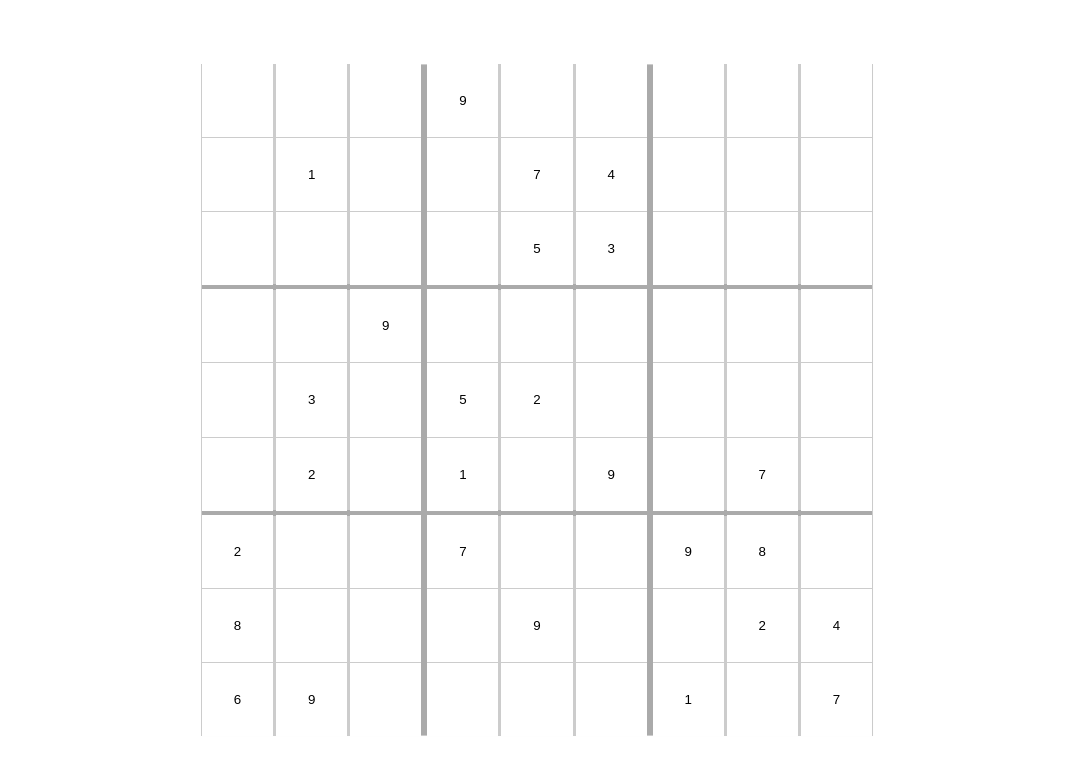
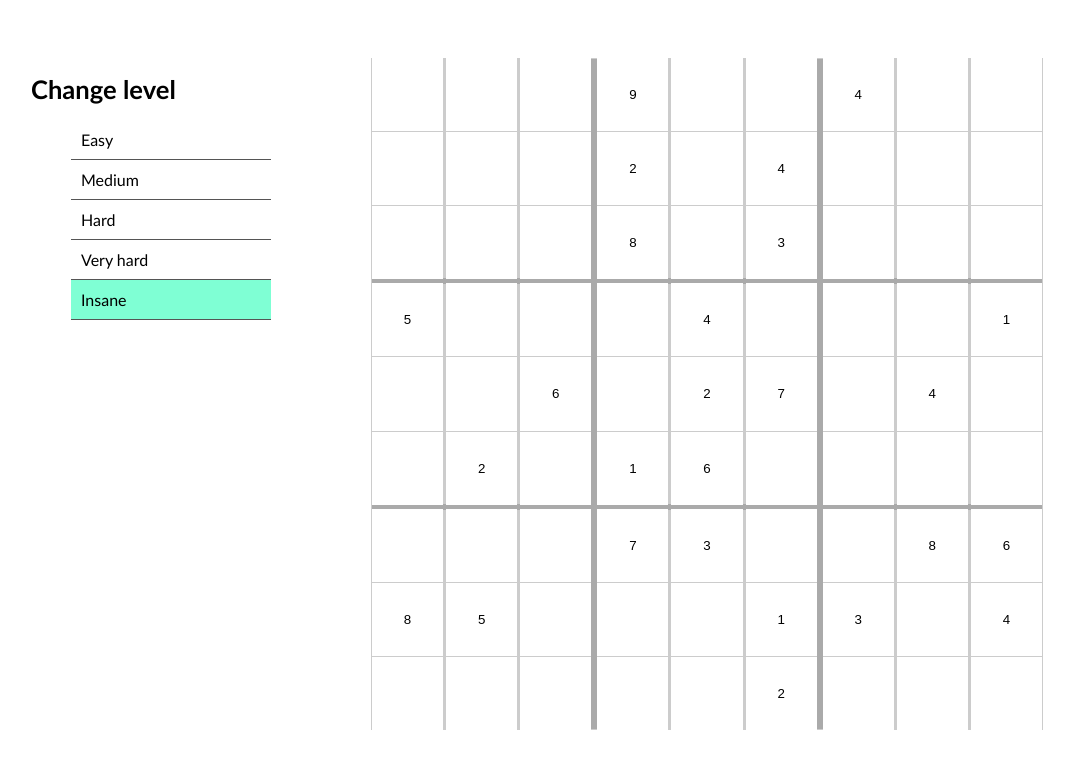
Before and after one commit to vinicius-sabadim/sudoku-svelte, a Svelte app: page / in a window 1280 px wide. Shown: the top 774 px of the page, without its empty margins (103-1177 px from the left). Built offline with nearby package versions, Linux system fonts and the light colour scheme; the HTML template or start-up script is replaced by a standard one.

Commit message:
Including the change level menu

```diff
--- a/src/App.svelte
+++ b/src/App.svelte
@@ -1,12 +1,20 @@
 <script>
+  import Info from "./Info.svelte";
   import Cell from "./Cell.svelte";
   import * as utils from "./utils";
 
+  let selectedDifficult = "insane";
+  let gridWithBlockInfo;
+
+  const startGame = difficult => {
     const grid = utils.generateGrid(3);
     const filledGrid = utils.fillGrid(grid, 3);
-  const gridWithDifficult = utils.applyGameDifficult("insane", filledGrid);
-  let gridWithBlockInfo = utils.includeBlockInfo(gridWithDifficult, 3);
-  $: groupedGrid = utils.groupByBlock(gridWithBlockInfo);
+    const gridWithDifficult = utils.applyGameDifficult(
+      selectedDifficult,
+      filledGrid
+    );
+    gridWithBlockInfo = utils.includeBlockInfo(gridWithDifficult, 3);
+  };
 
   const handleChange = ({ detail: { value, position } }) => {
     const isLegal = utils.isLegal(gridWithDifficult, position, value);
@@ -22,19 +30,33 @@
       };
     });
   };
+
+  const handleChangeDifficult = ({ detail }) => {
+    selectedDifficult = detail;
+    startGame(selectedDifficult);
+  };
+
+  $: groupedGrid = utils.groupByBlock(gridWithBlockInfo);
+
+  startGame(selectedDifficult);
 </script>
 
 <style>
+  :global(body) {
+    font-family: "Trebuchet MS", "Lucida Sans Unicode", "Lucida Grande",
+      "Lucida Sans", Arial, sans-serif;
+  }
+  .container {
+    display: flex;
+    justify-content: center;
+    padding-top: 50px;
+  }
   .grid {
     background-color: #aaa;
     border: 1px solid #ccc;
     display: grid;
     grid-template-columns: auto auto auto;
     grid-gap: 6px;
-    left: 50%;
-    position: absolute;
-    top: 50%;
-    transform: translate(-50%, -50%);
   }
   .block {
     background-color: #ccc;
@@ -54,6 +76,8 @@
   }
 </style>
 
+<div class="container">
+  <Info on:change-difficult={handleChangeDifficult} {selectedDifficult} />
   <div class="grid">
     {#each groupedGrid as block}
       <div class="block">
@@ -65,3 +89,4 @@
       </div>
     {/each}
   </div>
+</div>
--- /dev/null
+++ b/src/Info.svelte
@@ -0,0 +1,64 @@
+<script>
+  import { createEventDispatcher } from "svelte";
+
+  export let selectedDifficult;
+
+  const dispatch = createEventDispatcher();
+  const handleChange = difficult => {
+    dispatch("change-difficult", difficult);
+  };
+
+  const levels = ["easy", "medium", "hard", "veryHard", "insane"];
+  const levelText = {
+    easy: "Easy",
+    medium: "Medium",
+    hard: "Hard",
+    veryHard: "Very hard",
+    insane: "Insane"
+  };
+</script>
+
+<style>
+  .container {
+    margin-right: 100px;
+  }
+
+  h1 {
+    font-size: 1.6rem;
+    margin: 1rem 0;
+  }
+
+  ul {
+    width: 200px;
+  }
+
+  li {
+    border-bottom: 1px solid #555;
+    cursor: pointer;
+    list-style: none;
+    padding: 10px;
+    transition: all 0.3s;
+    user-select: none;
+  }
+
+  li:hover {
+    padding-left: 20px;
+  }
+
+  .active {
+    background-color: aquamarine;
+  }
+</style>
+
+<div class="container">
+  <h1>Change level</h1>
+  <ul>
+    {#each levels as level}
+      <li
+        class={level === selectedDifficult ? 'active' : ''}
+        on:click={() => handleChange(level)}>
+         {levelText[level]}
+      </li>
+    {/each}
+  </ul>
+</div>
```
Lines whose indentation alone changed are shown as unchanged.
